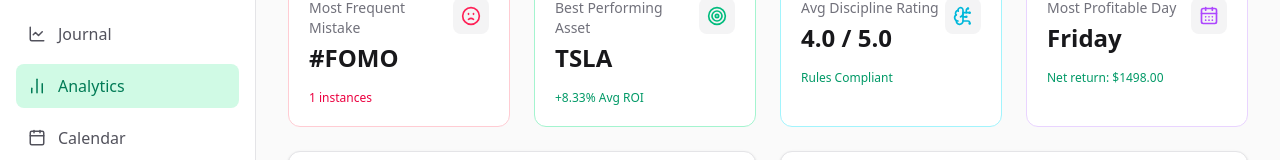
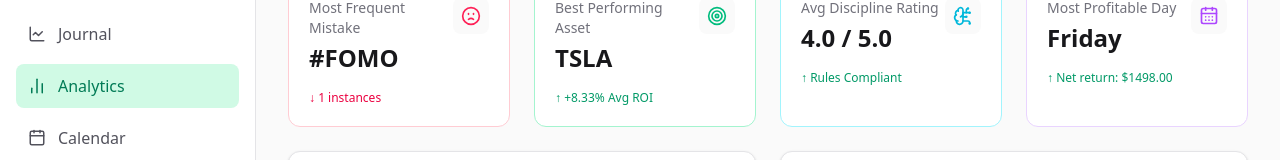
Before and after one commit to jitsmep/trading-journal, a Next.js app: page /analytics in a window 1280 px wide. Shown: the part 160-320 px from the top of the page. Built offline with nearby package versions, Linux system fonts and the light colour scheme.

Commit message:
Update StatCard.tsx

```diff
--- a/src/components/StatCard.tsx
+++ b/src/components/StatCard.tsx
@@ -1,36 +1,44 @@
-import React from "react";
+import React, { ReactNode } from "react";
+import { clsx, type ClassValue } from "clsx";
+import { twMerge } from "tailwind-merge";
+
+// Utility for merging Tailwind classes
+export function cn(...inputs: ClassValue[]) {
+  return twMerge(clsx(inputs));
+}
 
 interface StatCardProps {
   title: string;
   value: string | number;
   trend?: string;
   trendUp?: boolean;
-  icon?: React.ReactNode;
+  icon?: ReactNode;
   className?: string;
 }
 
 export function StatCard({ title, value, trend, trendUp, icon, className = "" }: StatCardProps) {
   return (
-    <div className={`p-5 rounded-xl border transition-colors duration-300 ${className}`}>
+    <div className={cn("p-5 rounded-xl border bg-white dark:bg-zinc-900 border-zinc-200 dark:border-zinc-800 transition-colors duration-300", className)}>
       <div className="flex justify-between items-start">
         <div>
           {/* Title text */}
           <p className="text-sm font-medium text-zinc-500 dark:text-zinc-400 mb-1">{title}</p>
-          {/* Main Value text (Fixed visibility!) */}
+          {/* Main Value text */}
           <h3 className="text-2xl font-bold text-zinc-900 dark:text-zinc-100 break-all">{value}</h3>
         </div>
         {/* Icon box */}
         {icon && (
-          <div className="p-2 bg-zinc-100 dark:bg-zinc-800/50 rounded-lg">
+          <div className="p-2 bg-zinc-50 dark:bg-zinc-800/50 rounded-lg text-zinc-500 dark:text-zinc-400">
             {icon}
           </div>
         )}
       </div>
+
       {/* Trend text */}
       {trend && (
         <div className="mt-4 flex items-center gap-1.5 text-xs font-medium">
           <span className={trendUp ? "text-emerald-600 dark:text-emerald-400" : "text-rose-600 dark:text-rose-400"}>
-            {trend}
+            {trendUp !== undefined && (trendUp ? '↑ ' : '↓ ')}{trend}
           </span>
         </div>
       )}
```
